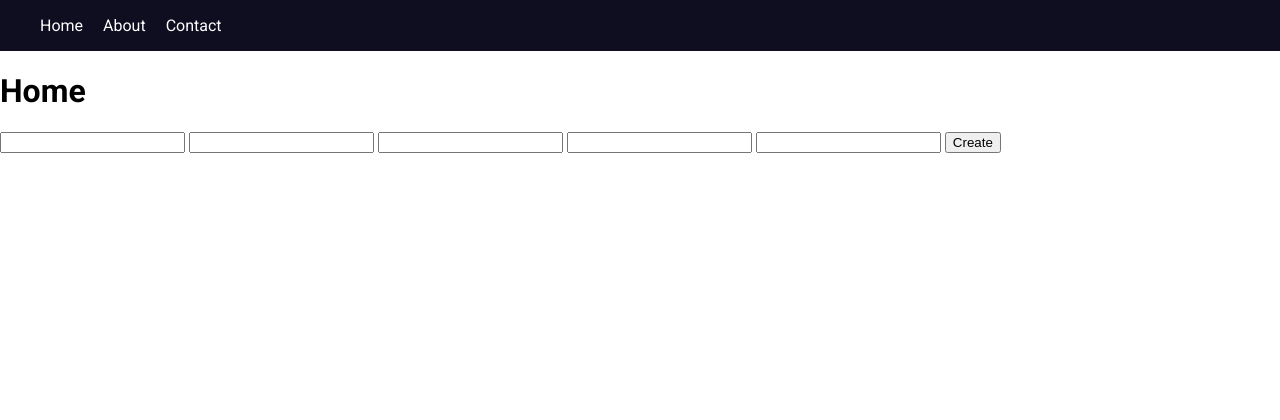
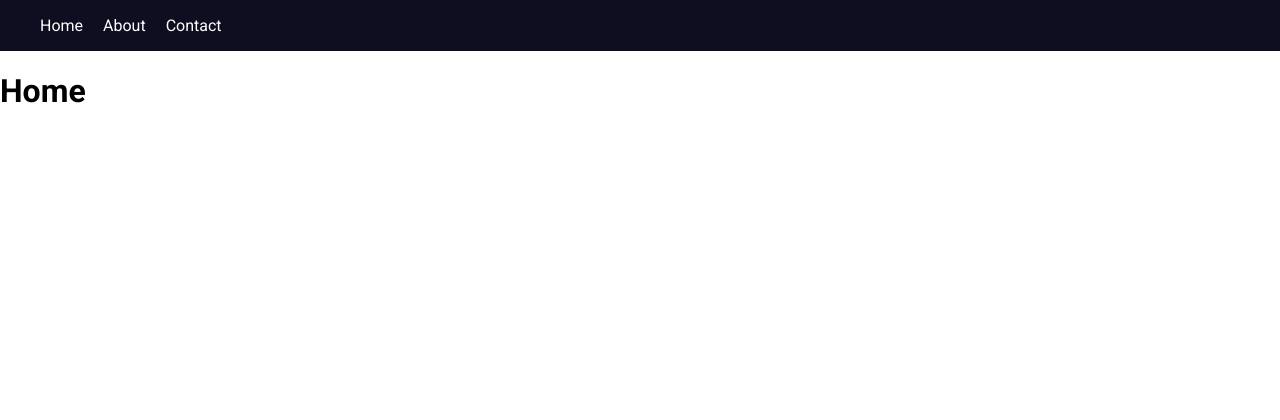
Before and after one commit to eliooooooo/Custom-CMS, a PHP site: template templates/frontpage.html.twig in a window 1280 px wide. Shown: the top 420 px of the page. Run offline with PHP 8.4, Linux system fonts and the light colour scheme; the template is opened without the code that fills it, so the values that code supplies are empty; a stand-in replaces the project's code that opens the database connection; some libraries are stand-ins or nearby versions.

Commit message:
mooving create features

```diff
--- a/templates/components/admin_toolbar.html.twig
+++ b/templates/components/admin_toolbar.html.twig
@@ -18,11 +18,5 @@
                 <li class="admin-toolbar-liste-item">
                     <a href="index.php?page=element&action=readarticle" class="admin-toolbar-liste-item-link">ReadAll Article</a>
                 </li>
-                <li class="admin-toolbar-liste-item">
-                    <a href="index.php?page=element&action=create" class="admin-toolbar-liste-item-link">Create</a>
-                </li>
-                <li class="admin-toolbar-liste-item">
-                    <a href="index.php?page=element&action=delete" class="admin-toolbar-liste-item-link">Delete</a>
-                </li>
             </ul>
         </div>
--- a/templates/frontpage.html.twig
+++ b/templates/frontpage.html.twig
@@ -6,13 +6,4 @@
 
     <h1>Home</h1>
 
-    <form method="post" action="index.php?page=element&action=create">
-            <input type="text" name="balise" value="{{element.balise}}">
-            <input type="text" name="contenu" value="{{element.contenu}}">
-            <input type="text" name="class" value="{{element.class}}">
-            <input type="text" name="src" value="{{element.src}}">
-            <input type="text" name="alt" value="{{element.alt}}">
-            <input type="submit" value="Create">
-    </form>
-
 {% endblock %}
```
Also changed, not shown: templates/pages/ReadAll.html.twig (+8 -0 lines).
